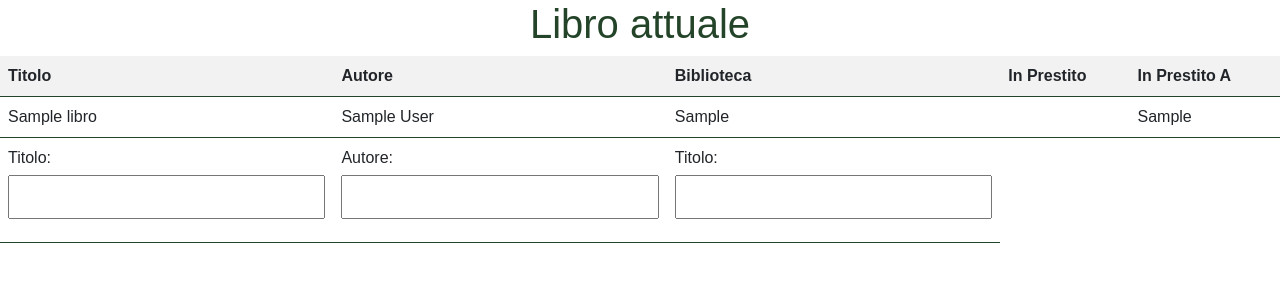
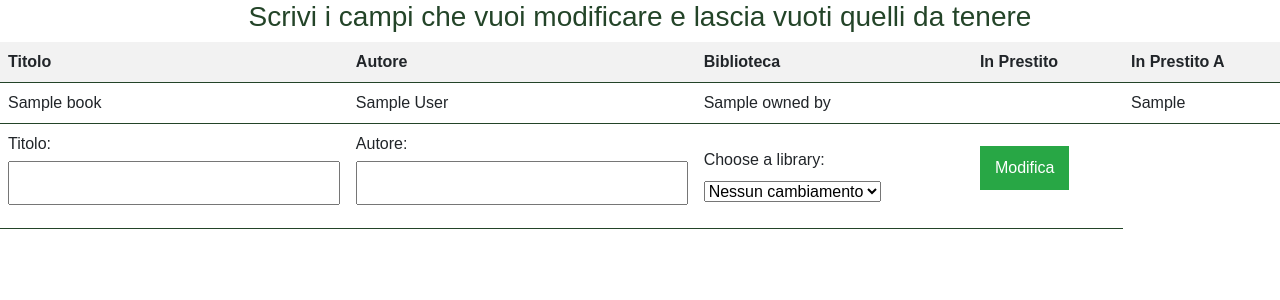
Before and after one commit to elmoriconi/library, a Django app: template mysite/library/templates/form_modify_book.html in a window 1280 px wide. Shown: the top 300 px of the page. Run offline with Django 5.2, Linux system fonts and the light colour scheme; the template is opened without the code that fills it: most values are stand-ins (such as "Sample title", 1, 10 or a date in 2020); some libraries are stand-ins or nearby versions.

Commit message:
continuata modifica del libro

```diff
--- a/mysite/library/models.py
+++ b/mysite/library/models.py
@@ -52,7 +52,7 @@ class Member(models.Model):
         ]
 
     def __str__(self):
-        return f"{self.member_id}, {self.name}"
+        return f"{self.name}"
 
 class Book(models.Model):
     book_id = models.CharField(max_length=100, default=None)
--- a/mysite/library/static/css/library.css
+++ b/mysite/library/static/css/library.css
@@ -6,7 +6,7 @@ body {
   margin: auto;
   padding: 20px;
 }
-h1, h2 {
+h1, h2, h3 {
   text-align: center;
   color: #234428;
 }
--- a/mysite/library/templates/form_modify_book.html
+++ b/mysite/library/templates/form_modify_book.html
@@ -7,7 +7,7 @@
         <link rel="stylesheet" type="text/css" href="{% static 'css/library.css' %}">
     </head>
     <body>
-        <h1>Libro attuale</h1>
+        <h3>Scrivi i campi che vuoi modificare e lascia vuoti quelli da tenere</h3>
     <table>
         <thead>
             <tr>
@@ -20,11 +20,11 @@
         </thead>
         <tbody>
             <tr>
-                <td>{{ libro.title }}</td>
-                <td>{{ libro.author }}</td>
-                <td>{{ libro.owned_by }}</td>
-                <td>{{ libro.is_borrowed }}</td>
-                <td>{{ libro.borrowed_by }}</td>
+                <td>{{ book.title }}</td>
+                <td>{{ book.author }}</td>
+                <td>{{ book.owned_by.name }}</td>
+                <td>{{ book.is_borrowed }}</td>
+                <td>{{ book.borrowed_by }}</td>
             </tr>
             <form>
                 <tr>
@@ -41,9 +41,18 @@
                         </div>
                     </td>
                     <td>
+                        <label for="library">Choose a library:</label>
+                        <br>
+                        <select name="library" id="library" required>
+                            <option value=None>Nessun cambiamento</option>
+                            {% for biblioteca in biblioteche %}
+                            <option value={{ biblioteca.name }}>{{ biblioteca.name }}</option>
+                            {% endfor %}
+                        </select>
+                    </td>
+                    <td>
                         <div class="form-group">
-                            <label for="titile">Titolo:</label>
-                            <input type="text" name="title">
+                            <button type="submit">Modifica</button>
                         </div>
                     </td>
                 </tr>
```
Also changed, not shown: mysite/library/views.py (+4 -6 lines).
